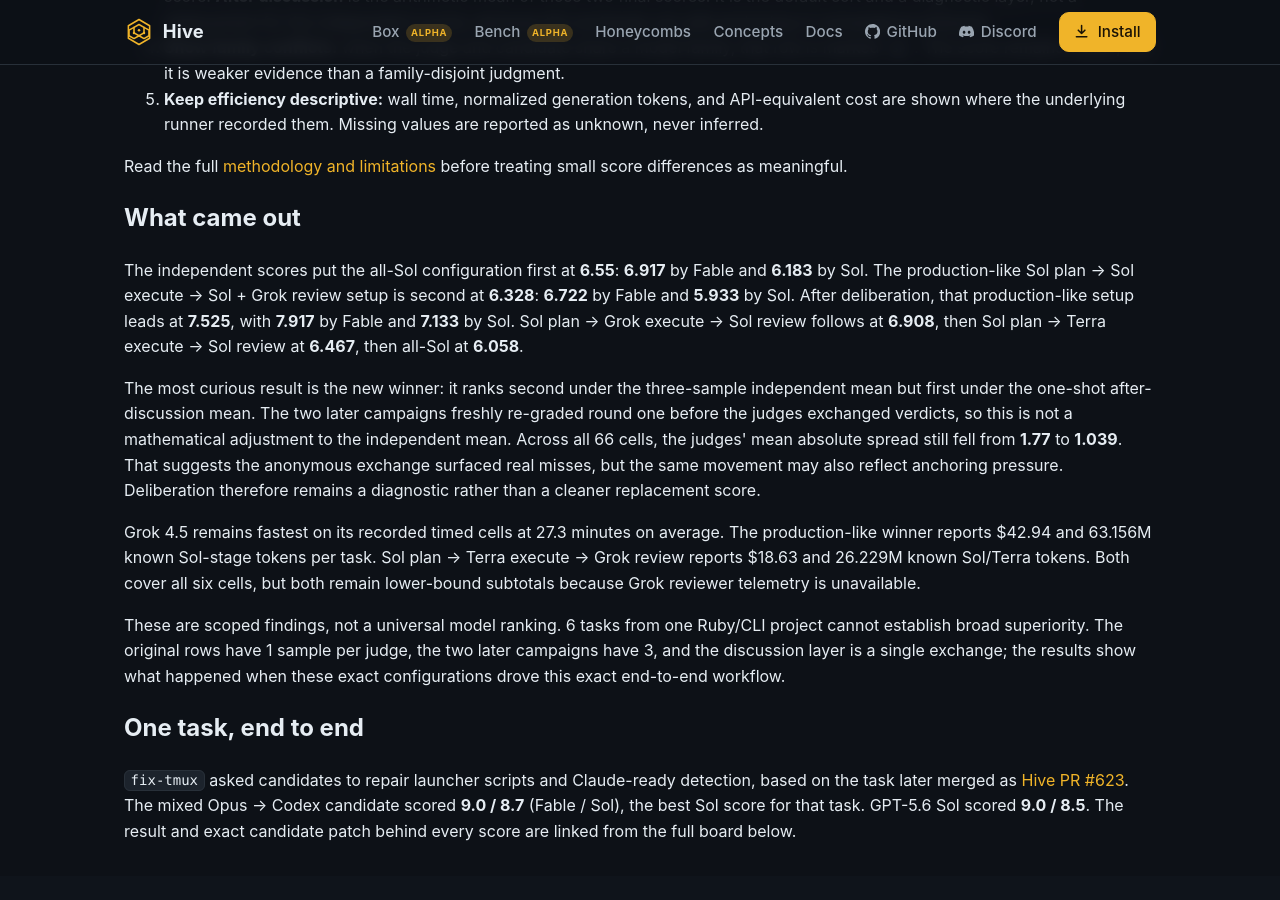
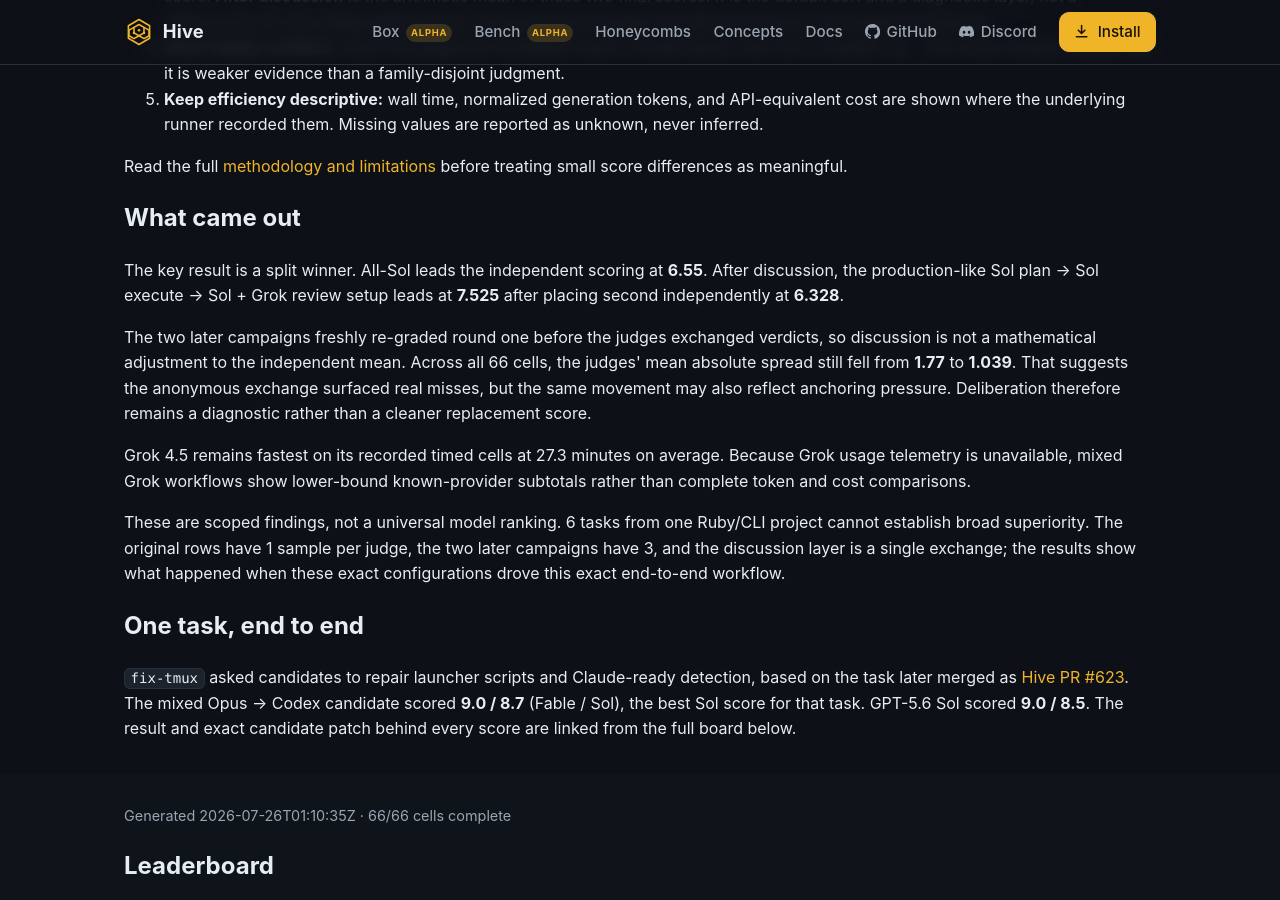
Before and after one commit to ivankuznetsov/hive-site, a Jekyll site: the page built from bench/index.md, in a window 1280 px wide and 900 px high, scrolled down 926 px. Built offline with Jekyll 4.4.1, drawn with Linux system fonts in a browser that asks for light colours.

Commit message:
fix(bench): focus findings on key results
Keep the narrative to the split winner, discussion caveat, and telemetry limitation while leaving detailed rankings and efficiency figures in the tables.

```diff
--- a/_includes/bench/about.html
+++ b/_includes/bench/about.html
@@ -12,17 +12,8 @@
 {% assign all_sol_independent = all_sol_total | divided_by: 2.0 | round: 3 %}
 {% assign flagship_total = flagship_fable.mean | plus: flagship_sol.mean %}
 {% assign flagship_independent = flagship_total | divided_by: 2.0 | round: 3 %}
-{% assign all_sol_discussion = b.discussion_adjusted.candidates | where: "id", "all-codex-5.6-sol-xhigh" | first %}
 {% assign flagship_discussion = b.discussion_adjusted.candidates | where: "id", "sol-plan@xhigh->exec@high+grok-review" | first %}
-{% assign sol_grok_discussion = b.discussion_adjusted.candidates | where: "id", "sol-plan->grok-exec-sol-review" | first %}
-{% assign sol_terra_discussion = b.discussion_adjusted.candidates | where: "id", "sol-plan->terra-exec-sol-review" | first %}
 {% assign grok_candidate = b.candidates | where: "id", "all-grok-4.5" | first %}
-{% assign flagship_candidate = b.candidates | where: "id", "sol-plan@xhigh->exec@high+grok-review" | first %}
-{% assign terra_grok_candidate = b.candidates | where: "id", "sol-plan->terra-exec-grok-review" | first %}
-{% assign flagship_known_cost = flagship_candidate.known_cost_per_task_usd | round: 2 %}
-{% assign flagship_known_cost_one_decimal = flagship_candidate.known_cost_per_task_usd | round: 1 %}
-{% assign terra_grok_known_cost = terra_grok_candidate.known_cost_per_task_usd | round: 2 %}
-{% assign terra_grok_known_cost_one_decimal = terra_grok_candidate.known_cost_per_task_usd | round: 1 %}
 <section class="bench-intro">
   <div class="wrap">
     <p class="eyebrow">hive-bench</p>
@@ -103,30 +94,17 @@
 
     <h2>What came out</h2>
     <p>
-      The independent scores put the all-Sol configuration first at
-      <strong>{{ all_sol_independent }}</strong>:
-      <strong>{{ all_sol_fable.mean }}</strong> by Fable and
-      <strong>{{ all_sol_sol.mean }}</strong> by Sol. The production-like Sol
-      plan &rarr; Sol execute &rarr; Sol + Grok review setup is second at
-      <strong>{{ flagship_independent }}</strong>:
-      <strong>{{ flagship_fable.mean }}</strong> by Fable and
-      <strong>{{ flagship_sol.mean }}</strong> by Sol. After deliberation, that
-      production-like setup leads at
-      <strong>{{ flagship_discussion.combined.mean }}</strong>, with
-      <strong>{{ flagship_discussion.fable.mean }}</strong> by Fable and
-      <strong>{{ flagship_discussion.sol.mean }}</strong> by Sol. Sol plan
-      &rarr; Grok execute &rarr; Sol review follows at
-      <strong>{{ sol_grok_discussion.combined.mean }}</strong>, then Sol plan
-      &rarr; Terra execute &rarr; Sol review at
-      <strong>{{ sol_terra_discussion.combined.mean }}</strong>, then all-Sol at
-      <strong>{{ all_sol_discussion.combined.mean }}</strong>.
+      The key result is a split winner. All-Sol leads the independent scoring at
+      <strong>{{ all_sol_independent }}</strong>. After discussion, the
+      production-like Sol plan &rarr; Sol execute &rarr; Sol + Grok review
+      setup leads at <strong>{{ flagship_discussion.combined.mean }}</strong>
+      after placing second independently at
+      <strong>{{ flagship_independent }}</strong>.
     </p>
     <p>
-      The most curious result is the new winner: it ranks second under the
-      three-sample independent mean but first under the one-shot
-      after-discussion mean. The two later campaigns freshly re-graded round
-      one before the judges exchanged verdicts, so this is not a mathematical
-      adjustment to the independent mean. Across all
+      The two later campaigns freshly re-graded round one before the judges
+      exchanged verdicts, so discussion is not a mathematical adjustment to
+      the independent mean. Across all
       {{ b.discussion_adjusted.summary.cells }} cells, the judges' mean
       absolute spread still fell from
       <strong>{{ b.discussion_adjusted.summary.mean_spread_before }}</strong> to
@@ -138,14 +116,9 @@
     <p>
       Grok 4.5 remains fastest on its recorded timed cells at
       {{ grok_candidate.mean_minutes }} minutes on
-      average. The production-like winner reports
-      ${{ flagship_known_cost }}{% if flagship_known_cost == flagship_known_cost_one_decimal %}0{% endif %}
-      and {{ flagship_candidate.normalized_mtokens_per_task }}M known Sol-stage
-      tokens per task. Sol plan &rarr; Terra execute &rarr; Grok review reports
-      ${{ terra_grok_known_cost }}{% if terra_grok_known_cost == terra_grok_known_cost_one_decimal %}0{% endif %}
-      and {{ terra_grok_candidate.normalized_mtokens_per_task }}M known Sol/Terra
-      tokens. Both cover all six cells, but both remain lower-bound subtotals
-      because Grok reviewer telemetry is unavailable.
+      average. Because Grok usage telemetry is unavailable, mixed Grok
+      workflows show lower-bound known-provider subtotals rather than complete
+      token and cost comparisons.
     </p>
     <p>
       These are scoped findings, not a universal model ranking.
```
Also changed, not shown: test/benchmark_data_test.rb (+7 -13 lines).
